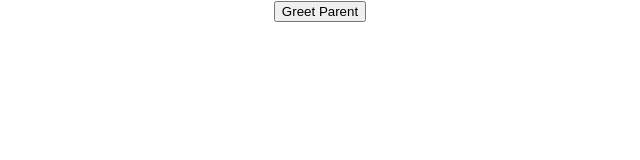
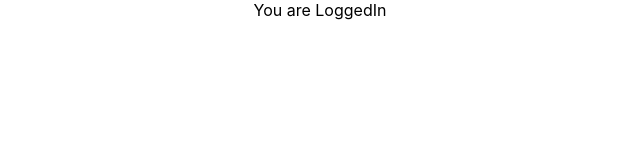
Before and after one commit to mukesh-mahato/Learn-React, a React (Create React App) app: page / in a window 1280 px wide. Shown: the top 160 px of the page, without its empty margins (320-960 px from the left). Built offline with nearby package versions, Linux system fonts and the light colour scheme.

Commit message:
conditional rendering

```diff
--- a/src/App.js
+++ b/src/App.js
@@ -8,12 +8,14 @@
 import FunctionClick from './Components/FunctionClick';
 import ClassClick from './Components/ClassClick';
 import EventBind from './Components/EventBind';
-import ParentComponent from './Components/ParentComponent';
+// import ParentComponent from './Components/ParentComponent';
+import ConditionalRendering from './Components/ConditionalRendering';
 
 function App() {
   return (
     <div className="App">
-      <ParentComponent />
+      <ConditionalRendering />
+      {/* <ParentComponent /> */}
       {/* <EventBind /> */}
       {/* <ClassClick /> */}
       {/* <FunctionClick/> */}
--- /dev/null
+++ b/src/Components/ConditionalRendering.js
@@ -0,0 +1,50 @@
+import React, { Component } from 'react'
+
+class ConditionalRendering extends Component {
+
+    constructor(props) {
+      super(props)
+
+      this.state = {
+         isLoggedIn: true
+      }
+    }
+
+  render() {
+    // Approach-1: if/else
+    // if(this.state.isLoggedIn){
+    //     return <div>You are LoggedIn</div>
+    // }
+    // else{
+    //     return <div>Please LogIn</div>
+    // }
+
+    // Approach-2: Element variables
+    // let message
+    // if(this.state.isLoggedIn){
+    //     message = <div>You are LoggedIn</div>
+    // }
+    // else{
+    //     message = <div>Please LogIn</div>
+    // }
+    // return <div>{message}</div>
+
+    // Approach-3: Ternary conditional operator
+    // return(
+    //     this.state.isLoggedIn ?
+    //     <div>You are LoggedIn</div> :
+    //     <div>Please LogIn</div>
+    // )
+
+    // approach-4: Short circuit operator
+    return this.state.isLoggedIn && <div>You are LoggedIn</div>
+    // return (
+    //   <div>
+    //     <div>You are LoggedIn</div>
+    //     <div>Please LogIn</div>
+    //   </div>
+    // )
+  }
+}
+
+export default ConditionalRendering
```
